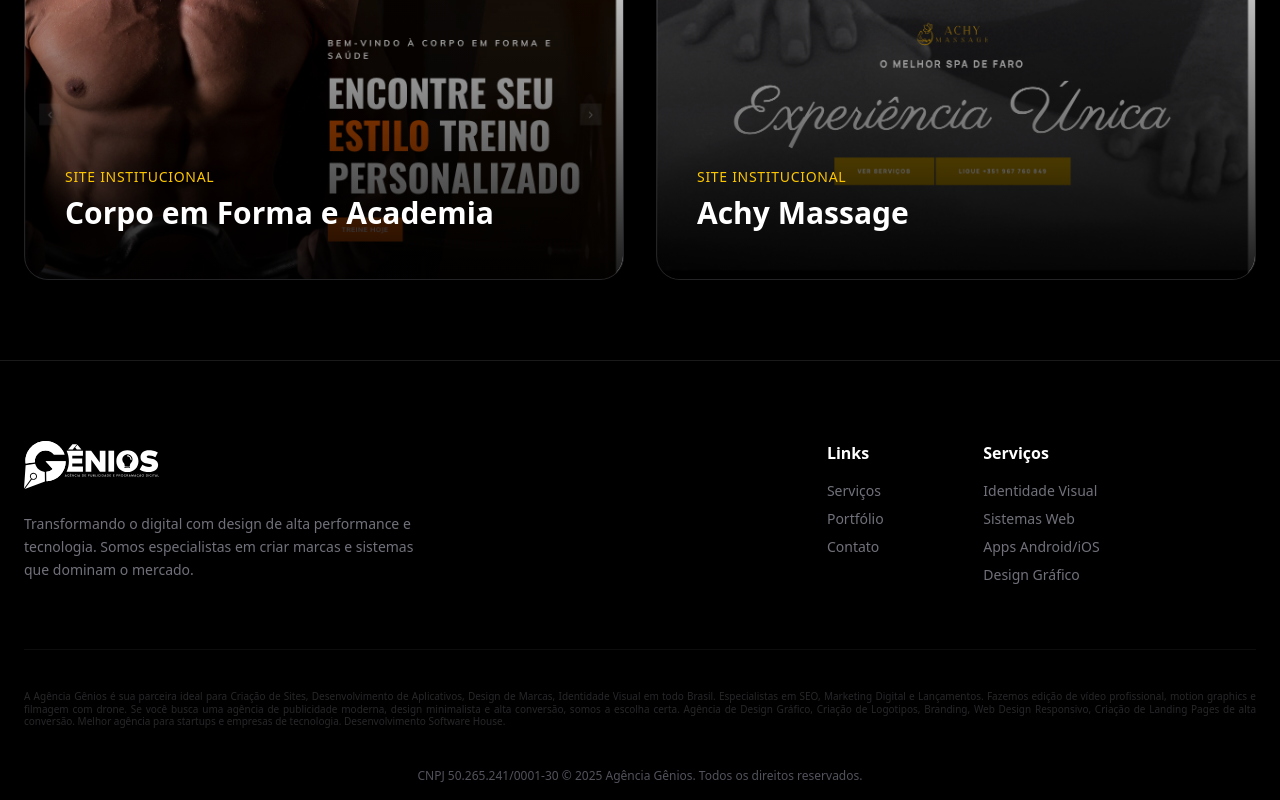
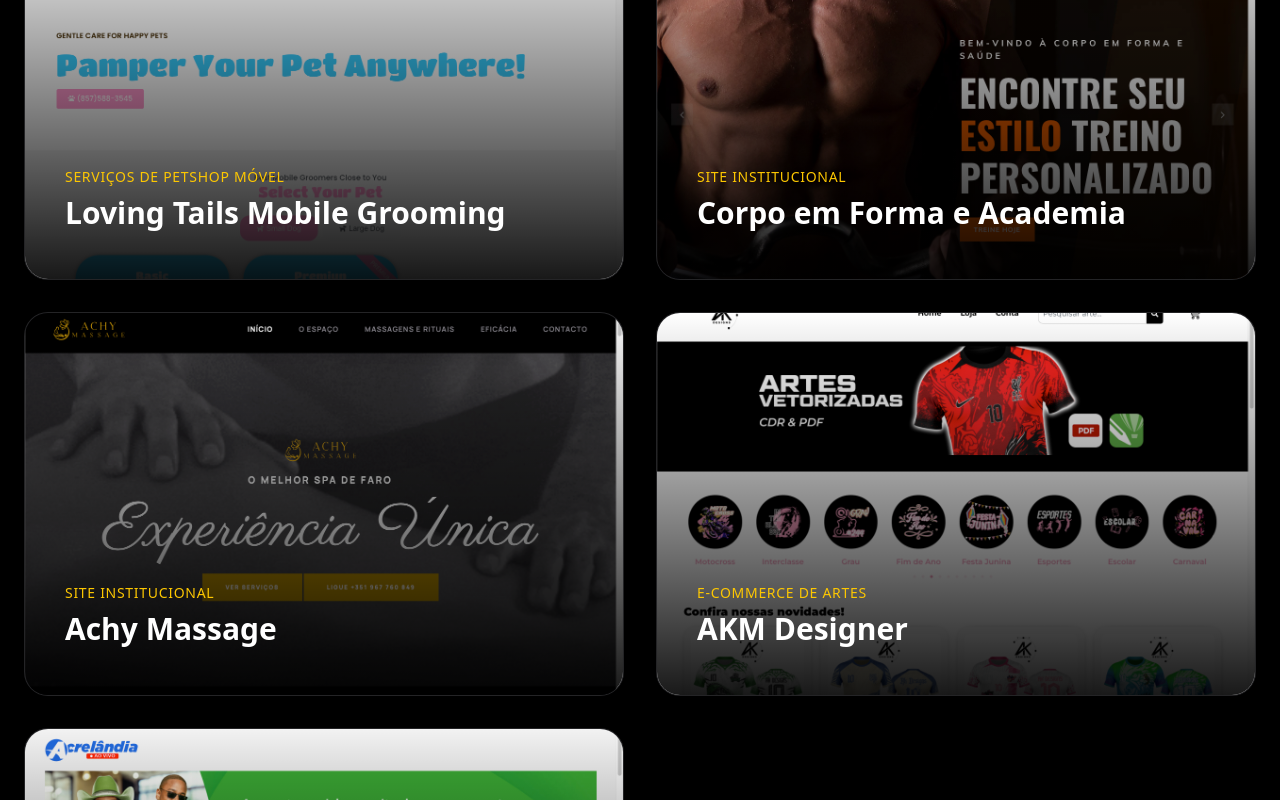
Before and after one commit to agenciagenios/genios-website, a Next.js app: page /portfolio in a window 1280 px wide. Shown: the part 880-1680 px from the top of the page. Built offline with nearby package versions, Linux system fonts and the light colour scheme.

Commit message:
ajuste projetos

```diff
--- a/app/data/projects.ts
+++ b/app/data/projects.ts
@@ -4,47 +4,124 @@ export const projects = [
     title: "QW Store",
     category: "E-commerce",
     color: "bg-yellow-600",
-    description: "E-commerce de roupas",
-    details: "Desenvolvido na nuvemshop por escolha do cliente, trabalhamos no layout, funcionalidades e identidade visual do site. Trabalhamos na sua logo e artes, elevando a experiência do usuário e estética do site.",
-    images: ["/projects/qw/qw1.png", "/projects/qw/qw2.png", "/projects/qw/qw3.png"],
+    description: "E-commerce de moda focado em vendas online com experiência otimizada para o cliente.",
+    details:
+      "Projeto desenvolvido na plataforma Nuvemshop por decisão estratégica do cliente. Atuamos de forma completa no layout, customização de funcionalidades e definição da identidade visual. Também desenvolvemos a logomarca (ajustes e vetorização) e materiais gráficos, elevando significativamente a experiência do usuário e a percepção de valor da marca.",
+    images: [
+      "/projects/qw/qw1.png",
+      "/projects/qw/qw2.png",
+      "/projects/qw/qw3.png",
+    ],
     year: "2025",
     client: "QW Store",
-    url: "https://qwstore.com.br"
+    url: "https://qwstore.com.br",
   },
   {
     id: "fs-pool-professionals",
     title: "FS Pool Professionals",
     category: "Site institucional",
     color: "bg-purple-600",
-    description: "Site institucional para uma empresa de serviços de piscina na Flórida - EUA",
-    details: "Desenvolvimento de site institucional para uma empresa de serviços de piscina utilizando Wordpress, com layout moderno e páginas informativas. Tudo à gosto do cliente.",
-    images: ["/projects/fs/fs1.png", "/projects/fs/fs2.png", "/projects/fs/fs3.png"],
+    description:
+      "Site institucional desenvolvido para empresa especializada em serviços de piscinas na Flórida, EUA.",
+    details:
+      "Desenvolvimento de site institucional utilizando WordPress, com layout moderno, responsivo e páginas informativas voltadas para apresentação dos serviços, credibilidade da empresa e captação de novos clientes. Todo o projeto foi realizado conforme as preferências e diretrizes do cliente.",
+    images: [
+      "/projects/fs/fs1.png",
+      "/projects/fs/fs2.png",
+      "/projects/fs/fs3.png",
+    ],
     year: "2024",
     client: "FS Pool Professionals",
-    url: "https://fspoolpro.com"
+    url: "https://fspoolpro.com",
+  },
+  {
+    id: "loving-tails-mobile-grooming",
+    title: "Loving Tails Mobile Grooming",
+    category: "Serviços de Petshop Móvel",
+    color: "bg-blue-600",
+    description:
+      "Site institucional para empresa de pet grooming móvel localizada em Boston, EUA.",
+    details:
+      "Projeto desenvolvido para apresentar serviços de banho e tosa móvel, destacando conveniência, profissionalismo e cuidado com os animais. O site possui layout moderno, responsivo e focado na conversão de clientes locais.",
+    images: [
+      "/projects/lt/lt1.png",
+      "/projects/lt/lt2.png",
+      "/projects/lt/lt3.png",
+    ],
+    year: "2025",
+    client: "Loving Tails Mobile Grooming",
+    url: "https://lovingtailsmobile.com",
   },
   {
     id: "corpo-em-forma-e-academia",
     title: "Corpo em Forma e Academia",
     category: "Site institucional",
     color: "bg-indigo-600",
-    description: "Site institucional para uma academia utilizando HTML, CSS, JS e hospedagem no GitHub Pages, com layout moderno e páginas informativas.",
-    details: "Desenvolvimento de site institucional para uma academia utilizando HTML, CSS, JS e hospedagem no GitHub Pages, com layout moderno e páginas informativas.",
-    images: ["/projects/cefsa/cefsa1.png", "/projects/cefsa/cefsa2.png", "/projects/cefsa/cefsa3.png  "],
+    description:
+      "Site institucional moderno para academia, focado em apresentar serviços, planos e estrutura.",
+    details:
+      "Desenvolvimento de site institucional utilizando HTML, CSS e JavaScript, com hospedagem no GitHub Pages. O projeto conta com layout moderno, navegação intuitiva e páginas informativas que fortalecem a presença digital da academia e facilitam o contato com novos alunos.",
+    images: [
+      "/projects/cefsa/cefsa1.png",
+      "/projects/cefsa/cefsa2.png",
+      "/projects/cefsa/cefsa3.png",
+    ],
     year: "2024",
     client: "Corpo em Forma",
-    url: "https://academiacorpoemforma.com.br"
+    url: "https://academiacorpoemforma.com.br",
   },
   {
     id: "achy-massage",
     title: "Achy Massage",
     category: "Site institucional",
     color: "bg-pink-600",
-    description: "Site com 3 idiomas para uma empresa de massagens eróticas de Faro - Portugal. Desenvolvido com HTML, CSS, JS, NODEJS, EJS e hospedado nos nosso servidores!",
-    details: "Desenvolvimento de site institucional para uma empresa de massagem utilizando HTML, CSS, JS e hospedagem em servidor, com layout moderno e páginas informativas.",
-    images: ["/projects/achy/achy1.png", "/projects/achy/achy2.png", "/projects/achy/achy3.png"],
+    description:
+      "Site institucional multilíngue para empresa de serviços de massagem localizada em Faro, Portugal.",
+    details:
+      "Projeto desenvolvido com HTML, CSS, JavaScript, Node.js e EJS, incluindo suporte a três idiomas. O site foi hospedado no servidor da Gênios, com foco em performance, apresentação profissional dos serviços e facilidade de navegação para diferentes públicos.",
+    images: [
+      "/projects/achy/achy1.png",
+      "/projects/achy/achy2.png",
+      "/projects/achy/achy3.png",
+    ],
     year: "2024",
     client: "Achy Massage",
-    url: "https://achymassage.com"
+    url: "https://achymassage.com",
+  },
+  {
+    id: "akm-designer",
+    title: "AKM Designer",
+    category: "E-commerce de artes",
+    color: "bg-blue-600",
+    description:
+      "E-commerce voltado para venda de artes digitais e produtos criativos.",
+    details:
+      "Desenvolvimento de plataforma de e-commerce focada na exposição e comercialização de artes digitais, com layout atrativo, navegação intuitiva e experiência visual alinhada ao público criativo e artístico.",
+    images: [
+      "/projects/ak/ak1.png",
+      "/projects/ak/ak2.png",
+      "/projects/ak/ak3.png",
+    ],
+    year: "2025",
+    client: "AKM Designer",
+    url: "https://akmdesigner.com",
+  },
+  {
+    id: "acrelandia-ao-vivo",
+    title: "Acrelândia ao Vivo",
+    category: "Noticiário",
+    color: "bg-blue-600",
+    description:
+      "Portal de notícias focado na cobertura de acontecimentos locais e regionais. Acrelândia - AC",
+    details:
+      "Desenvolvimento de portal de notícias com foco em divulgação de informações em tempo real, conteúdo jornalístico local e fácil acesso às principais notícias da região. O projeto prioriza clareza, organização do conteúdo e boa experiência de leitura.",
+    images: [
+      "/projects/aav/aav1.png",
+      "/projects/aav/aav2.png",
+      "/projects/aav/aav3.png",
+    ],
+    year: "2024",
+    client: "Acrelândia ao Vivo",
+    url: "https://acrelandiaaovivo.com.br",
   },
 ];
```
